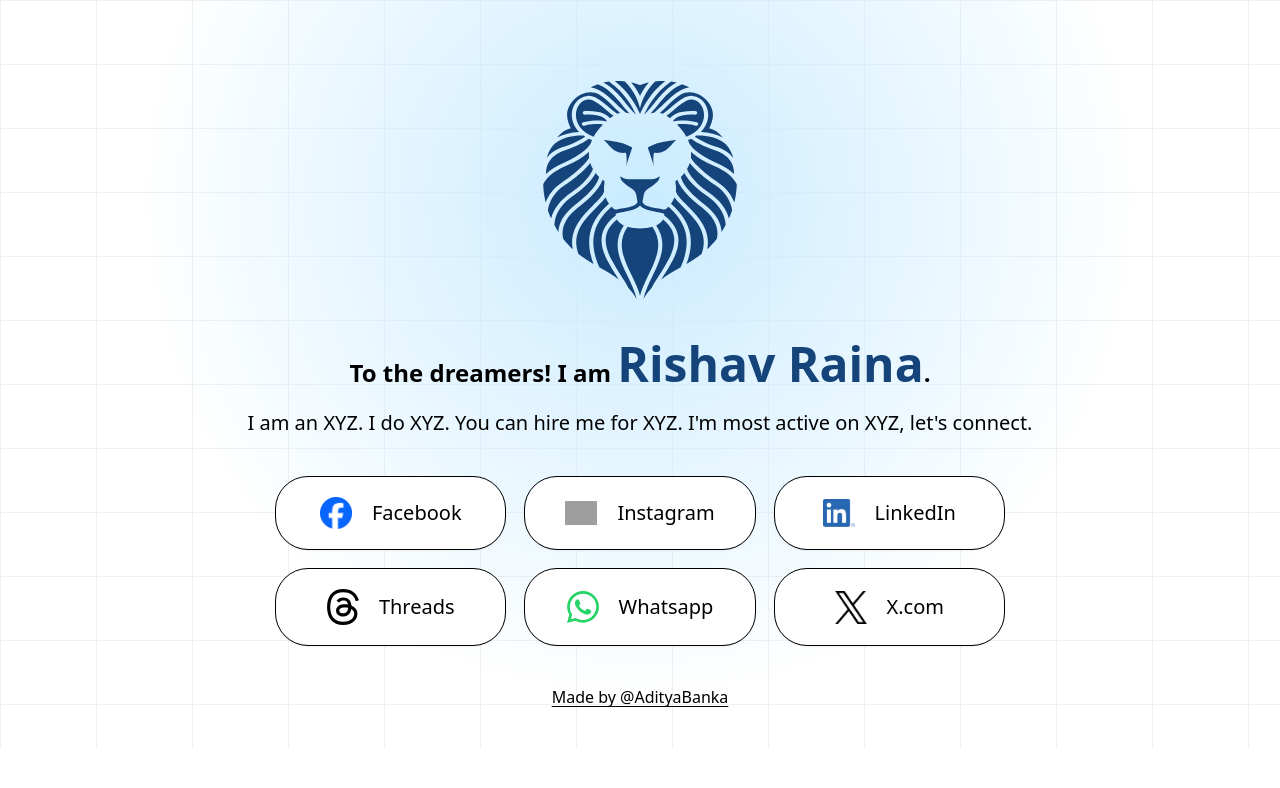
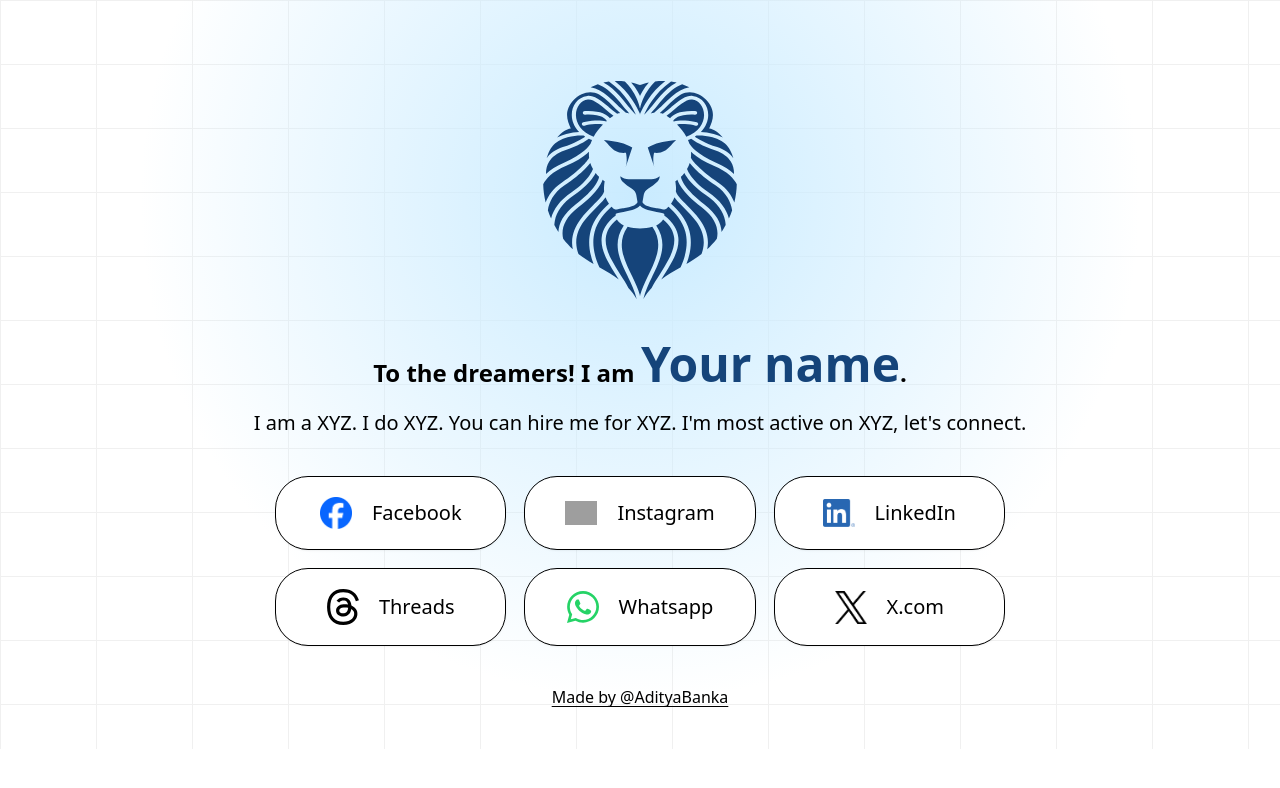
Before and after one commit to adityaBanka/linktree, a Next.js app: page / in a window 1280 px wide. Shown: the top 788 px of the page. Built offline with nearby package versions, Linux system fonts and the light colour scheme; grey boxes are pictures that could not be loaded.

Commit message:
made it generic

```diff
--- a/src/app/page.tsx
+++ b/src/app/page.tsx
@@ -33,8 +33,8 @@ export default function Home() {
       </div>
 
       <div className="text-center space-y-5">
-        <h1 className="text-2xl font-semibold">To the dreamers! I am <span className="text-[#15447a] text-5xl font-bold">Rishav Raina</span>.</h1>
-        <h2 className="text-xl md:px-20 not-md:text-justify">I am an XYZ. I do XYZ. You can hire me for XYZ. I&apos;m most active on XYZ, let&apos;s connect.</h2>
+        <h1 className="text-2xl font-semibold">To the dreamers! I am <span className="text-[#15447a] text-5xl font-bold text-nowrap">Your name</span>.</h1>
+        <h2 className="text-xl md:px-20 not-md:text-justify">I am a XYZ. I do XYZ. You can hire me for XYZ. I&apos;m most active on XYZ, let&apos;s connect.</h2>
       </div>
 
       <div className="grid md:grid-cols-3 grid-cols-1 gap-5 transition duration-100" >
```
